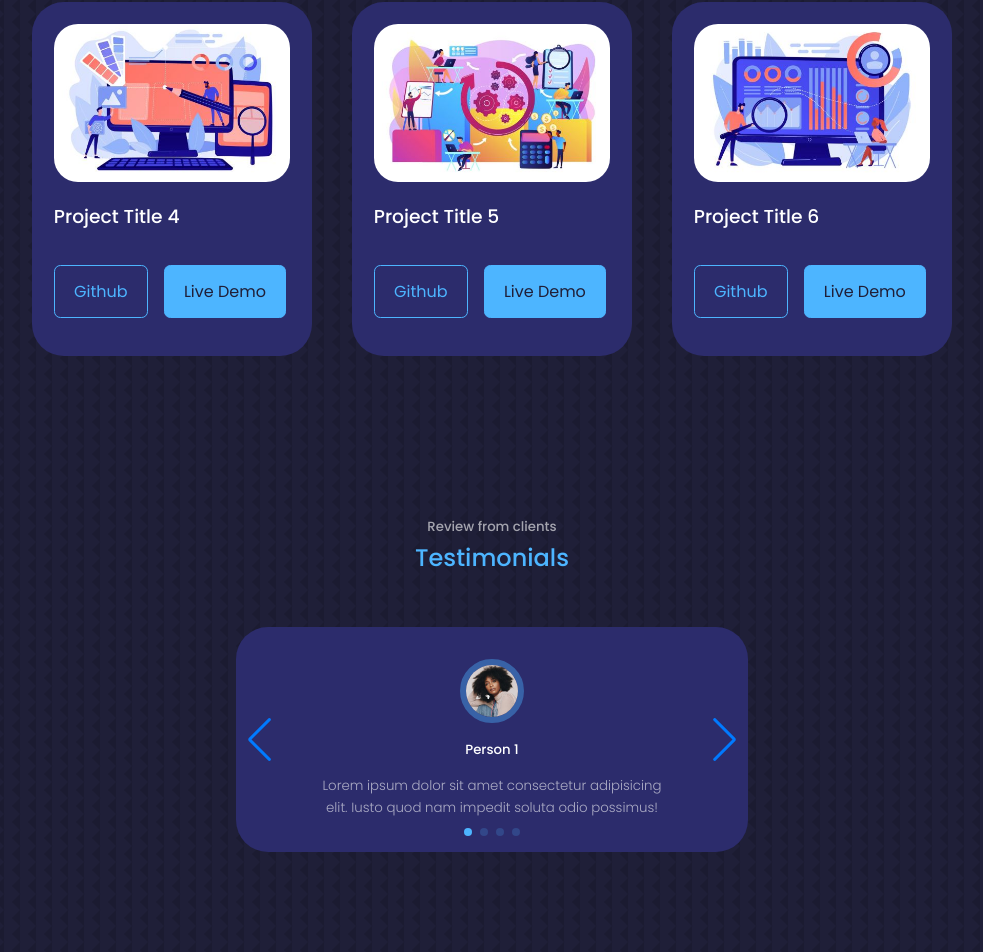
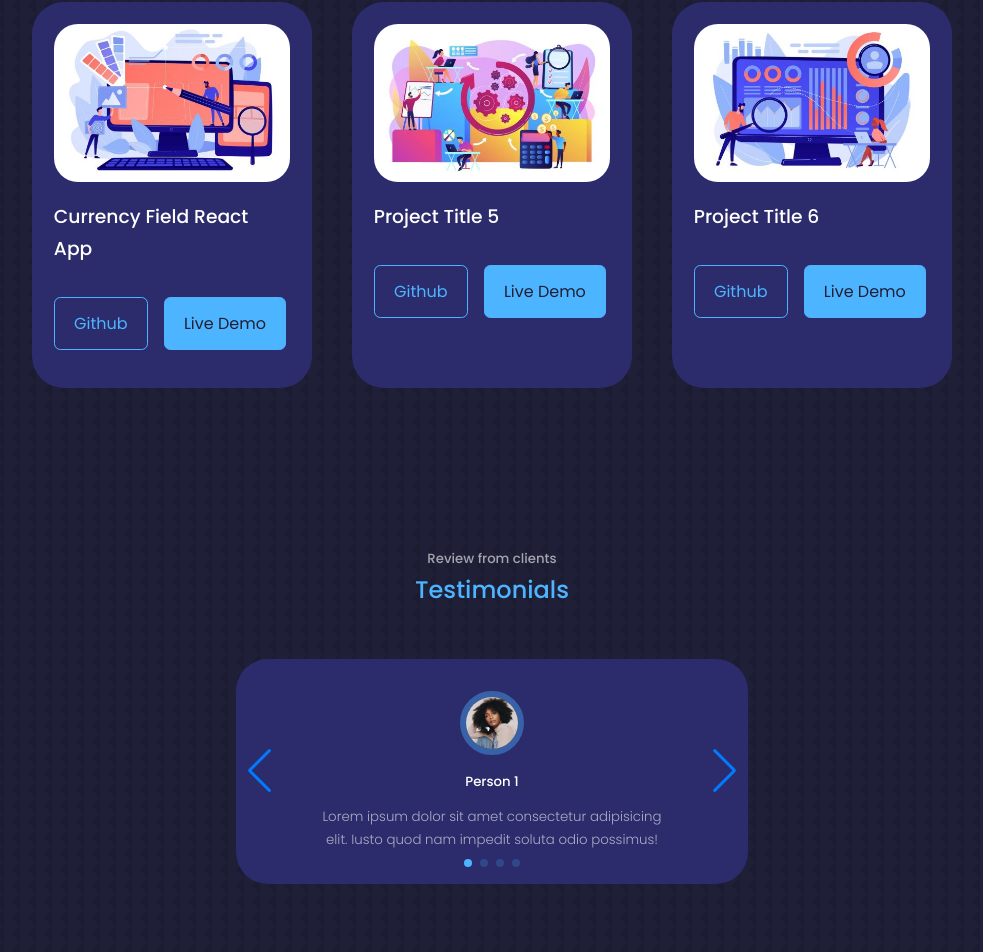
Before and after one commit to CameronRiecan/CameronRiecan.github.io, a React (Create React App) app: page / in a window 1280 px wide. Shown: the part 5618-6570 px from the top of the page, without its empty margins (148-1131 px from the left). Built offline with nearby package versions, Linux system fonts and the light colour scheme.

Commit message:
add another project with links to portfolio component

```diff
--- a/src/components/portfolio/Portfolio.jsx
+++ b/src/components/portfolio/Portfolio.jsx
@@ -27,14 +27,14 @@ const data = [
     image: IMG3,
     title: 'Reserve a Restaurant Table React App',
     github: 'https://github.com/CameronRiecan/ll_restaurant_webapp',
-    demo: 'https://dribble.com'
+    demo: 'https://cameronriecan.github.io/ll_restaurant_webapp/'
   },
   {
     id: 4,
     image: IMG4,
-    title: 'Project Title 4',
-    github: 'https://github.com/CameronRiecan',
-    demo: 'https://dribble.com'
+    title: 'Currency Field React App',
+    github: 'https://github.com/CameronRiecan/currency-field-app',
+    demo: 'https://cameronriecan.github.io/currency-field-app/'
   },
   {
     id: 5,
```
